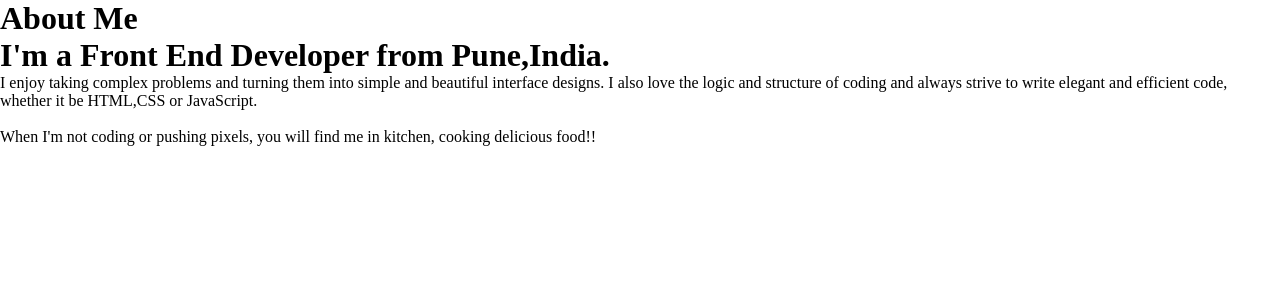
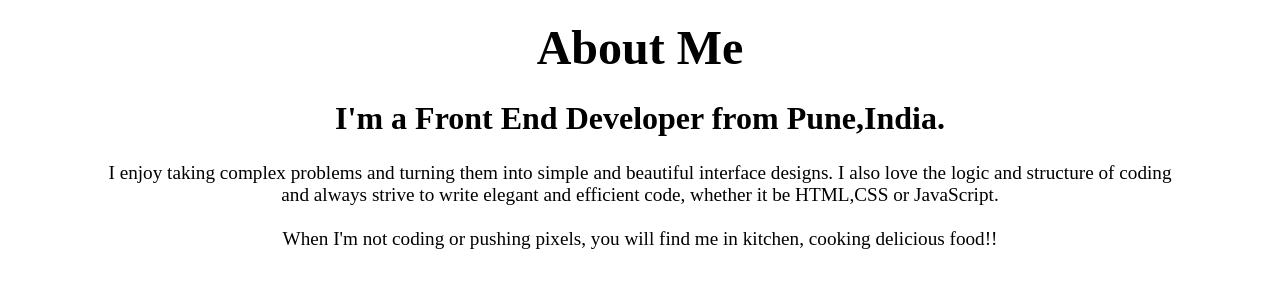
Before and after one commit to jayshreejatpr/myPortfolio, a plain HTML site: page knowMe.html in a window 1280 px wide. Drawn offline with Linux system fonts and the light colour scheme.

Commit message:
updated skills

```diff
--- a/class.css
+++ b/class.css
@@ -158,3 +158,21 @@ padding: 10px 25px;
 transition: all 200ms;
 text-align: center;
 }
+#head1{
+    text-align: center;
+    font-size: x-large;
+    margin-top: 20px;
+}
+#head2{
+    text-align: center;
+    font-size: medium;
+    margin-top: 25px;
+
+}
+#paragraph{
+    text-align: center;
+    font-size: larger;
+    margin-top: 25px;
+    margin-left: 100px;
+    margin-right: 100px;
+}
```
Also changed, not shown: index.html (+1 -2 lines).
